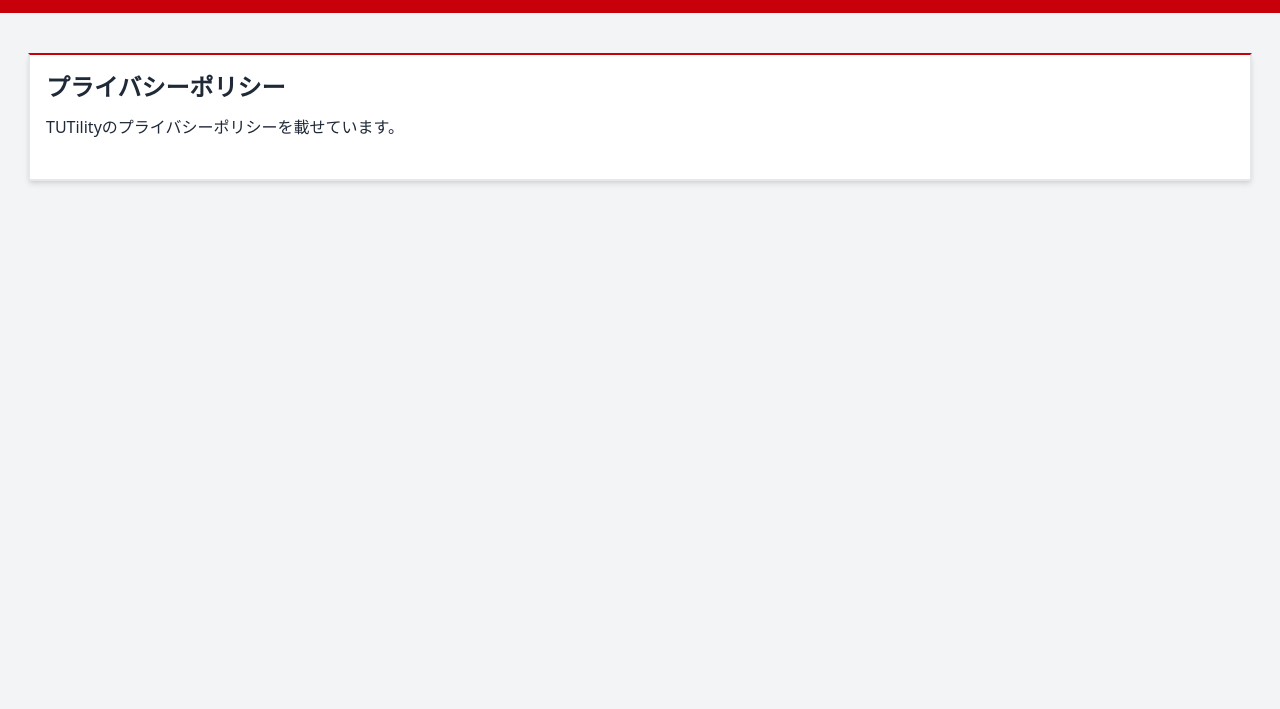
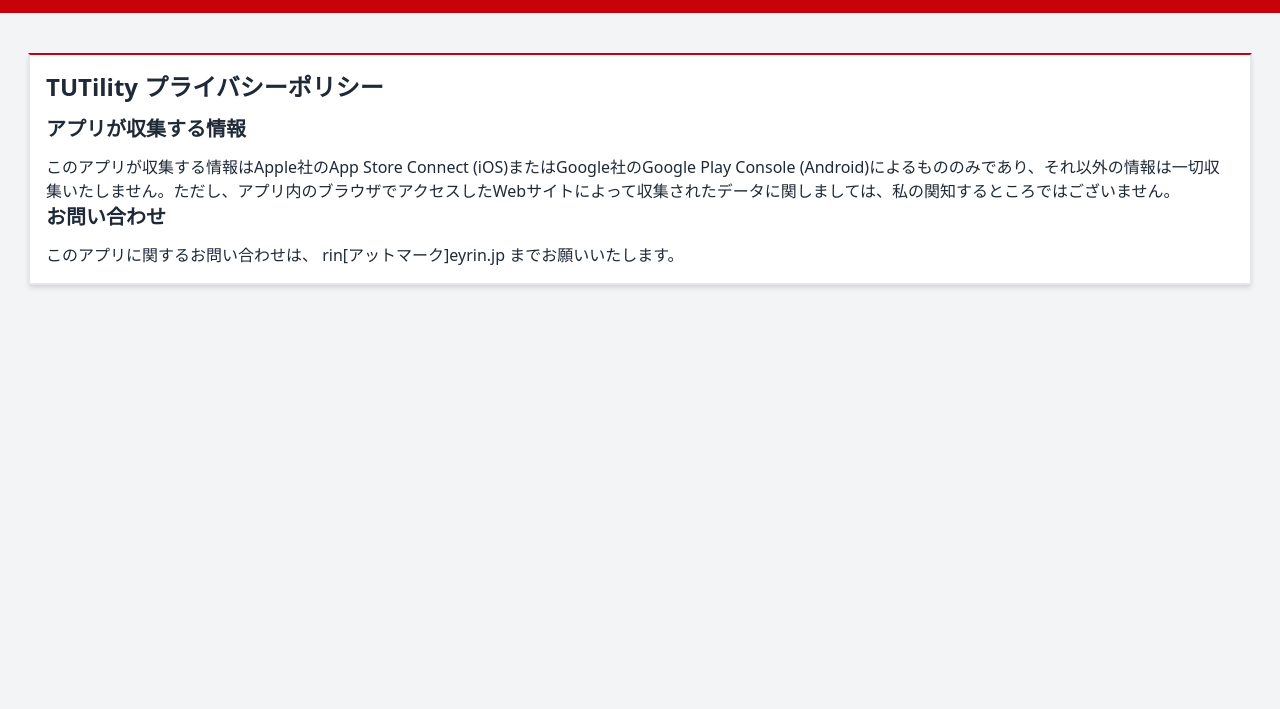
Before and after one commit to OpenTUT/opentut.gr.jp, an Astro site: page /privacy in a window 1280 px wide. Shown: the part 91-800 px from the top of the page. Built offline with nearby package versions, Linux system fonts and the light colour scheme; Astro itself is replaced by a stand-in of ours.

Commit message:
add privacy policy

```diff
--- a/package.json
+++ b/package.json
@@ -9,7 +9,7 @@
     "preview": "astro preview",
     "astro": "astro",
     "biome": "biome check --apply .",
-    "format": "prettier --write ."
+    "prettier": "prettier --write ."
   },
   "dependencies": {
     "@astrojs/check": "^0.6.0",
--- a/src/pages/privacy.astro
+++ b/src/pages/privacy.astro
@@ -2,7 +2,7 @@
 import Layout from '../layouts/Layout.astro';
 ---
 
-<Layout title="プライバシーポリシー | TUT-IIC">
+<Layout title="TUTility プライバシーポリシー | TUT-IIC">
   <div class="min-h-screen bg-gray-100 text-gray-800">
     <div class="container mx-auto px-5 py-10">
       <main>
@@ -10,8 +10,18 @@ import Layout from '../layouts/Layout.astro';
           id="about"
           class="p-4 bg-white shadow-md mb-5 mx-2 border-2 border-t-tut-red"
         >
-          <h2 class="text-2xl font-bold mb-3">プライバシーポリシー</h2>
-          <p>TUTilityのプライバシーポリシーを載せています。</p><br />
+          <h2 class="text-2xl font-bold mb-3">TUTility プライバシーポリシー</h2>
+          <h3 class="text-xl font-bold mb-3">アプリが収集する情報</h3>
+          <p>
+            このアプリが収集する情報はApple社のApp Store Connect
+            (iOS)またはGoogle社のGoogle Play Console
+            (Android)によるもののみであり、それ以外の情報は一切収集いたしません。ただし、アプリ内のブラウザでアクセスしたWebサイトによって収集されたデータに関しましては、私の関知するところではございません。
+          </p>
+          <h3 class="text-xl font-bold mb-3">お問い合わせ</h3>
+          <p>
+            このアプリに関するお問い合わせは、 rin[アットマーク]eyrin.jp
+            までお願いいたします。
+          </p>
         </section>
       </main>
     </div>
```
Also changed, not shown: .prettierrc.yml, 1 other file.
